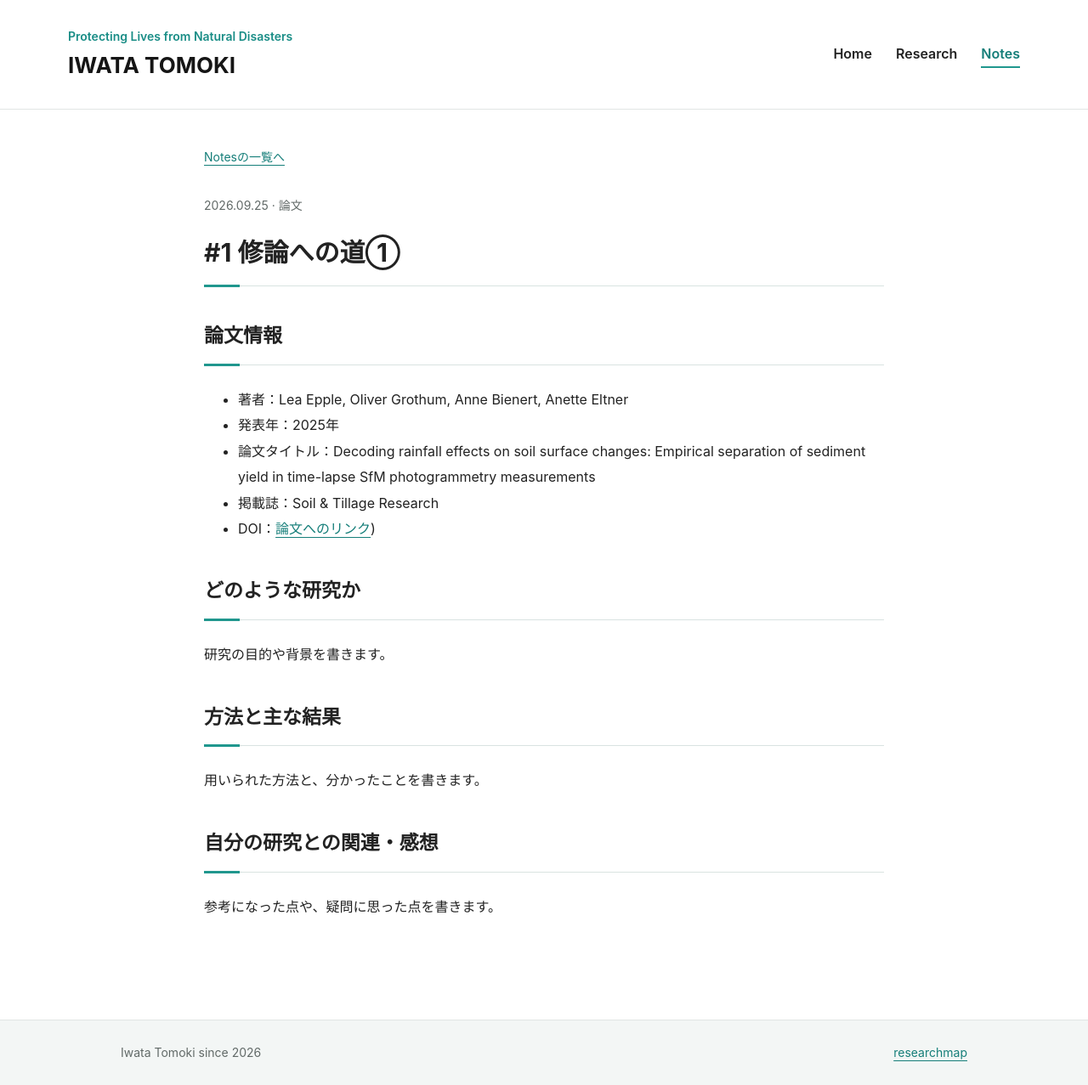
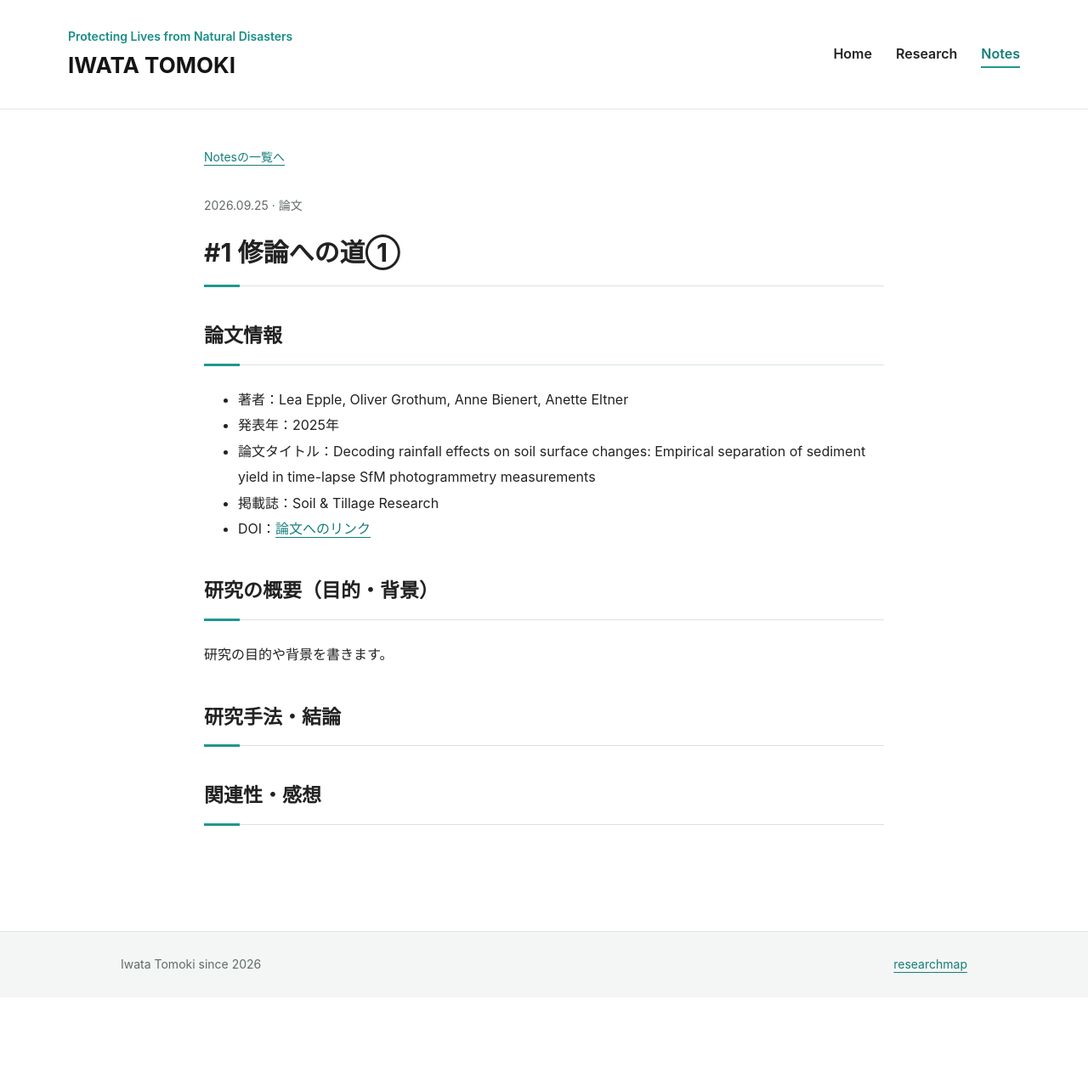
Before and after one commit to tomonji0601-hub/profile, a Jekyll site: the page built from _posts/2026-09-25-first-note.md, in a window 1280 px wide. Shown: the whole page at 85% size. Built offline with Jekyll 4.4.1, drawn with Linux system fonts in a browser that asks for light colours; after the commit the page ends 1174 px from its top, so only the background shows below that.

Commit message:
Update 2026-09-25-first-note.md

```diff
--- a/_posts/2026-09-25-first-note.md
+++ b/_posts/2026-09-25-first-note.md
@@ -12,16 +12,11 @@ description: ""
 - 発表年：2025年
 - 論文タイトル：Decoding rainfall effects on soil surface changes: Empirical separation of sediment yield in time-lapse SfM photogrammetry measurements
 - 掲載誌：Soil & Tillage Research
-- DOI：[論文へのリンク](https://doi.org/10.1016/j.still.2024.106384))
+- DOI：[論文へのリンク](https://doi.org/10.1016/j.still.2024.106384)
 
-## どのような研究か
-
+## 研究の概要（目的・背景）
 研究の目的や背景を書きます。
 
-## 方法と主な結果
+## 研究手法・結論
 
-用いられた方法と、分かったことを書きます。
-
-## 自分の研究との関連・感想
-
-参考になった点や、疑問に思った点を書きます。
+## 関連性・感想
```
